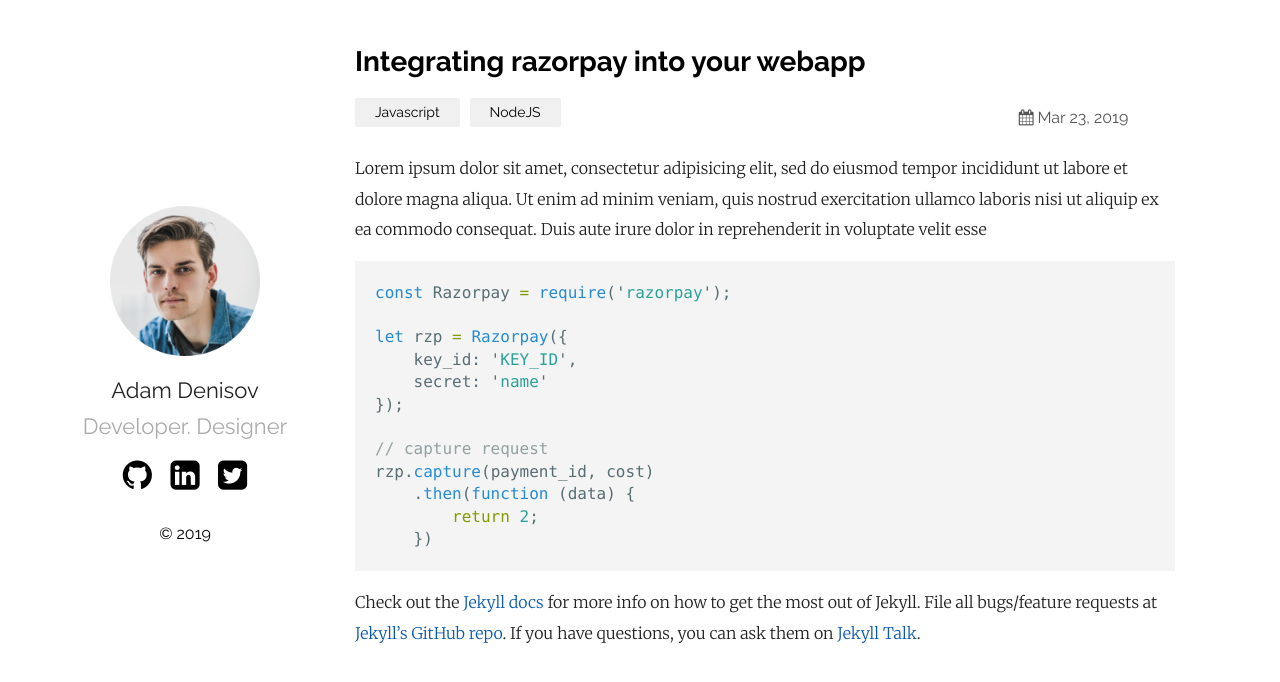
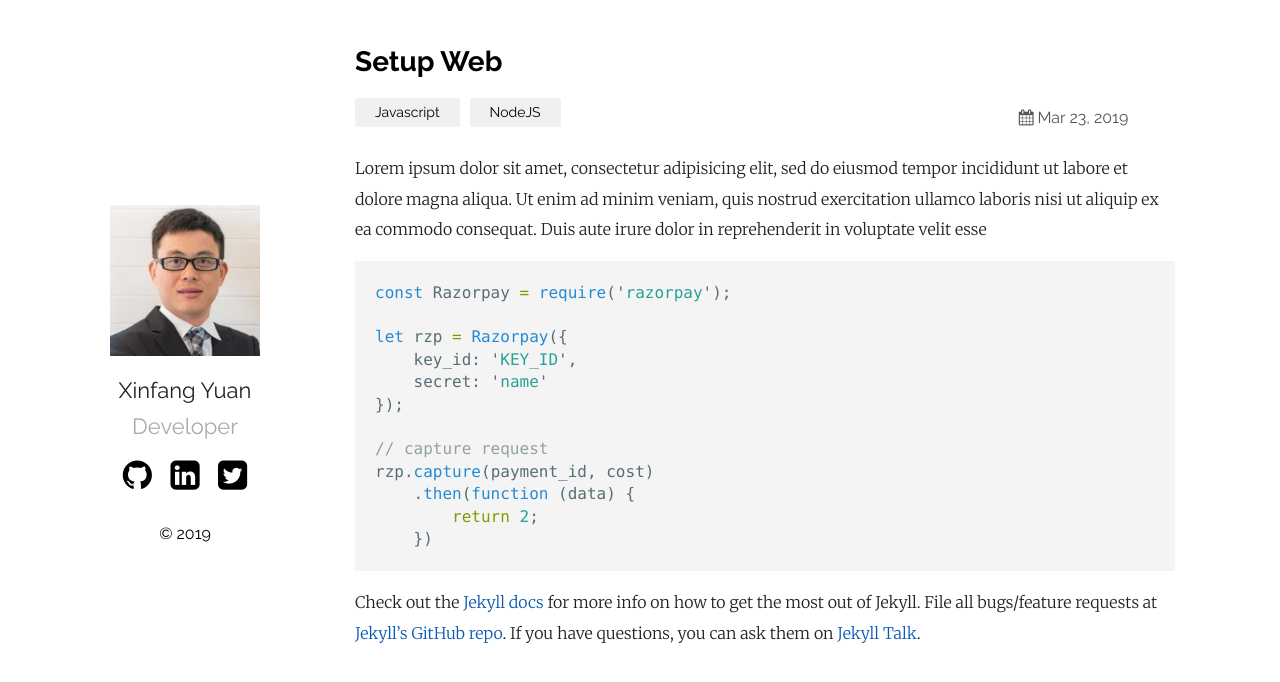
Before and after one commit to xinfang/xinfang.github.io, a Jekyll site: the page built from _posts/2019-03-23-welcome-to-jekyll.markdown, in a window 1280 px wide. Shown: the top 682 px of the page. Built offline with Jekyll 4.4.1, drawn with Linux system fonts in a browser that asks for light colours.

Commit message:
change portfolio

```diff
--- a/_config.yml
+++ b/_config.yml
@@ -12,8 +12,8 @@ show_excerpts: true # set to true to show excerpts on the homepage
 sass:
   sass_dir: _sass
 plainwhite:
-  name: Adam Denisov
-  tagline: Developer. Designer
+  name: Xinfang Yuan
+  tagline: Developer
   date_format: "%b %-d, %Y"
   sitemap: true # set to true to generate sitemap.xml content
 
--- a/_posts/2019-03-23-welcome-to-jekyll.markdown
+++ b/_posts/2019-03-23-welcome-to-jekyll.markdown
@@ -1,6 +1,6 @@
 ---
 layout: post
-title:  "Integrating razorpay into your webapp"
+title:  "Setup Web"
 date:   2019-03-23 21:03:36 +0530
 categories: Javascript NodeJS
 ---
```
Also changed, not shown: assets/portfolio.png, 1 other file.
